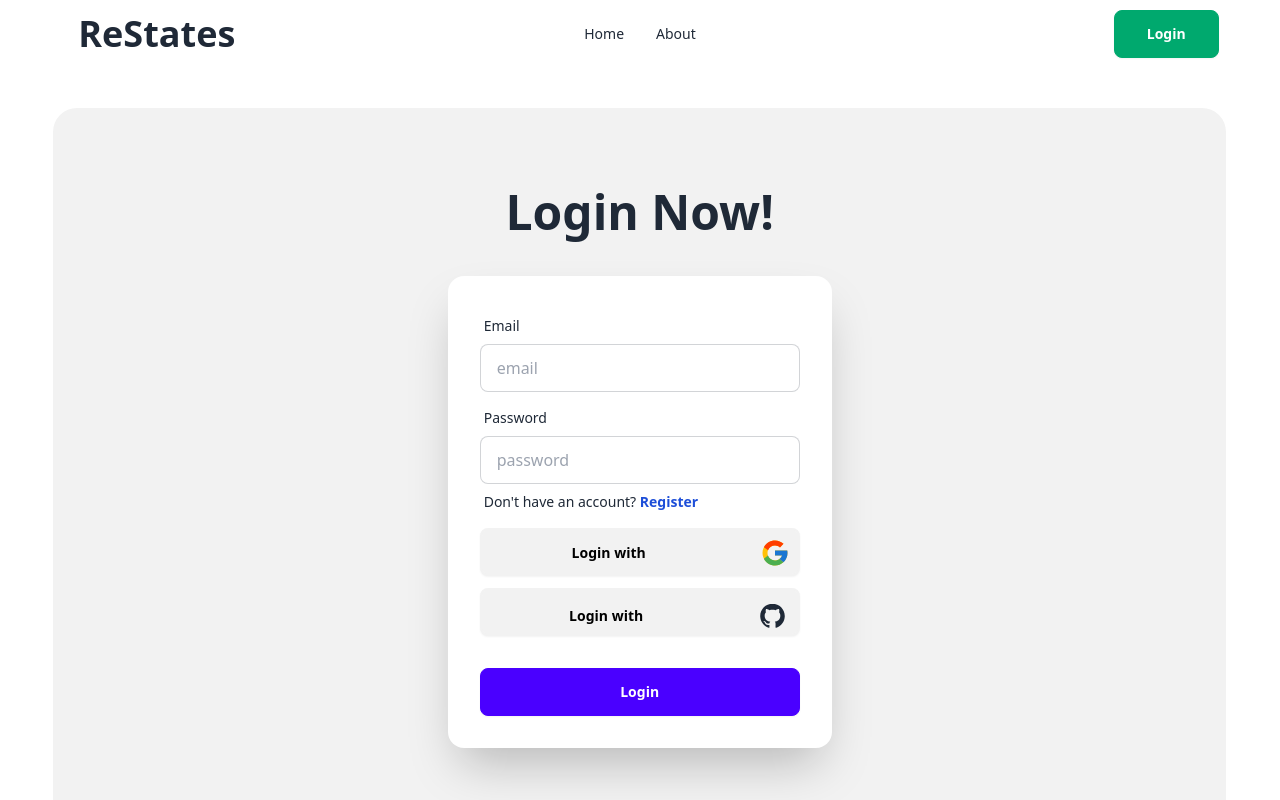
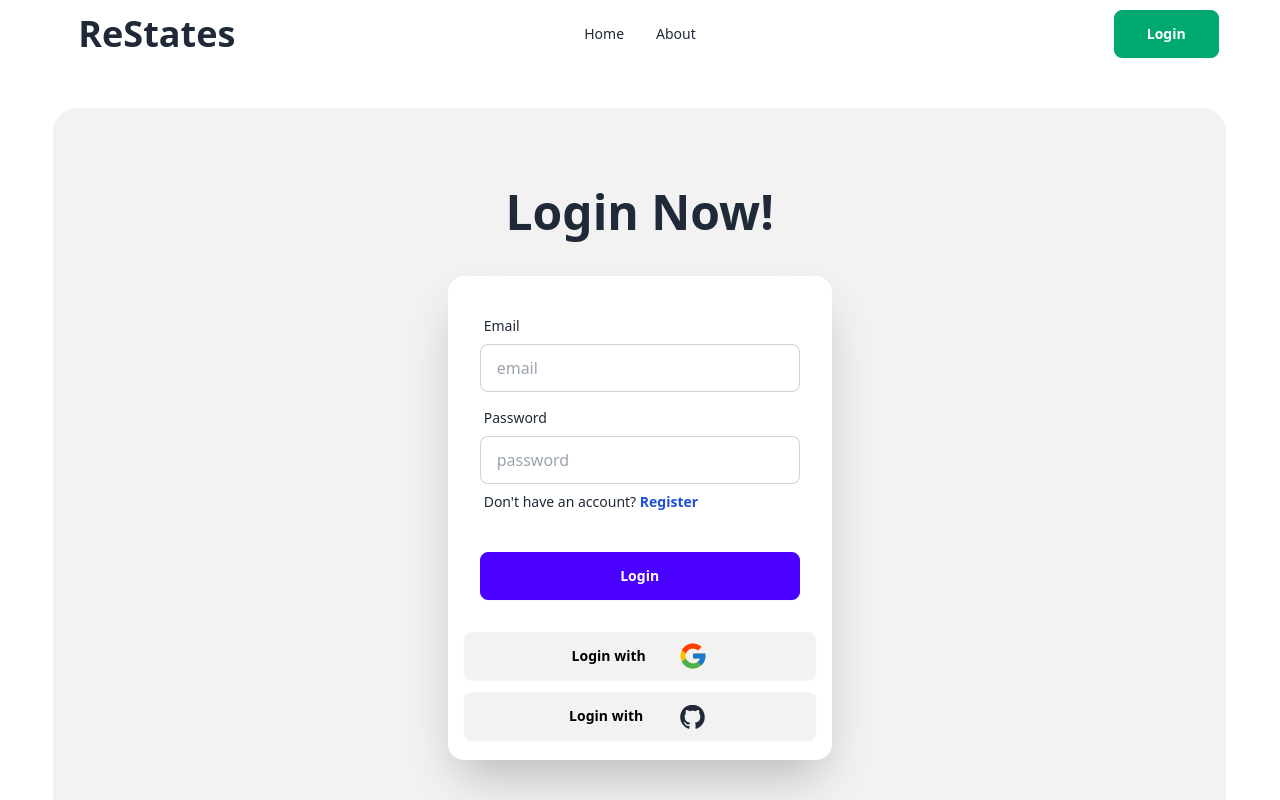
Before and after one commit to adnan2508/restates, a React (Vite) app: page /login in a window 1280 px wide. Shown: the top 800 px of the page. Built offline with nearby package versions, Linux system fonts and the light colour scheme; no server answers.

Commit message:
profile logged in

```diff
--- a/src/authProvider/AuthProvider.jsx
+++ b/src/authProvider/AuthProvider.jsx
@@ -1,15 +1,16 @@
-import { createUserWithEmailAndPassword, onAuthStateChanged, signInWithEmailAndPassword } from 'firebase/auth';
+import { createUserWithEmailAndPassword, onAuthStateChanged, signInWithEmailAndPassword,GoogleAuthProvider, GithubAuthProvider, signOut, signInWithPopup } from 'firebase/auth';
 import React, { createContext, useEffect, useState } from 'react';
 import auth from '../firebase/firebase.config';
-import { GoogleAuthProvider } from 'firebase/auth/cordova';
 
 export const AuthContext = createContext(null);
 
 const AuthProvider = ({children}) => {
     const [user, setUser] = useState(null);
+    console.log(user);
 
     // social auth
     const googleProvider = new GoogleAuthProvider();
+    const githubProvider = new GithubAuthProvider();
 
     // create user
     const createUser = (email, password) => {
@@ -27,6 +28,16 @@ const AuthProvider = ({children}) => {
         return signInWithPopup(auth, googleProvider)
     }
 
+    // github login
+    const githubLogin = () => {
+        return signInWithPopup(auth, githubProvider)
+    }
+
+    // logout user
+    const logout = () => {
+        signOut(auth);
+    }
+
     // Observer
     useEffect(()=>{
         onAuthStateChanged(auth, (user) => {
@@ -39,7 +50,10 @@ const AuthProvider = ({children}) => {
     const allValues ={
         createUser,
         signInUser,
-        googleLogin
+        googleLogin,
+        githubLogin,
+        logout,
+        user
     }
     return (
         <div>
--- a/src/components/Navbar.jsx
+++ b/src/components/Navbar.jsx
@@ -1,7 +1,10 @@
 import React from 'react';
 import { Link } from 'react-router-dom';
+import useAuth from '../hooks/useAuth';
 
 const Navbar = () => {
+  const {logout, user} = useAuth();
+  console.log(user);
     return (
         <div>
             <div className="navbar bg-base-100 w-11/12 mx-auto animate__animated animate__fadeInLeft">
@@ -24,7 +27,24 @@ const Navbar = () => {
     </ul>
   </div>
   <div className="navbar-end">
-  <Link to='/login' className="btn btn-success text-white px-8">Login</Link>
+  {
+    user?.email?
+    <>
+    <div className="tooltip tooltip-bottom" data-tip={user.displayName}>
+    <div tabIndex={0} role="button" className="btn btn-ghost btn-circle avatar mr-8">
+        <div className="w-10 rounded-full">
+          <img alt="User Image" src={user.photoURL} />
+        </div>
+      </div>
+    </div>
+
+    <button onClick={logout} className="btn btn-error text-white px-8">Signout</button>
+    </>
+    :
+    <Link to='/login' className="btn btn-success text-white px-8">Login</Link>
+
+    }
+
   </div>
 
   </div>
--- a/src/components/SocialLogin.jsx
+++ b/src/components/SocialLogin.jsx
@@ -5,17 +5,17 @@ import useAuth from '../hooks/useAuth';
 
 const SocialLogin = () => {
 
-    const {googleLogin} = useAuth();
+    const {googleLogin, githubLogin} = useAuth();
 
     return (
         <div>
-            <button onClick={()=>googleLogin()} className='btn flex gap-8 w-full border-2 rounded-lg p-2 items-center justify-center'>
+            <button onClick={()=>googleLogin()} className='btn flex gap-8 w-11/12 mx-auto border-2 rounded-lg  items-center justify-center'>
 
         <p className='text-black'>Login with</p>
         <FcGoogle size={30}/>
         </button>
 
-        <button className='mt-3 btn flex gap-8 w-full border-2 rounded-lg p-2 items-center justify-between '>
+        <button onClick={()=>githubLogin()} className='mt-3 btn flex gap-8 w-11/12 mx-auto border-2 rounded-lg items-center justify-center '>
         <p className='text-black'>Login with</p>
         <DiGithubBadge size={35}/>
         </button>
--- a/src/pages/Login.jsx
+++ b/src/pages/Login.jsx
@@ -24,7 +24,7 @@ const Login = () => {
   };
     return (
         <div>
-            <div className="w-11/12 mx-auto mt-10  min-h-screen bg-base-200 rounded-3xl animate__animated animate__jello">
+            <div className="w-11/12 mx-auto mt-10 min-h-screen bg-base-200 rounded-3xl animate__animated animate__jello">
   <div className="flex flex-col gap-10 items-center justify-center p-8">
     <div className="text-center mt-12 lg:text-left">
       <h1 className="text-5xl font-bold">Login Now!</h1>
@@ -49,12 +49,16 @@ const Login = () => {
           </label>
         </div>
 
-        <SocialLogin/>
+
 
         <div className="form-control mt-6">
           <button className="btn btn-primary text-white">Login</button>
         </div>
       </form>
+      <div className='mb-5'>
+      <SocialLogin/>
+      </div>
+
     </div>
   </div>
 </div>
```
